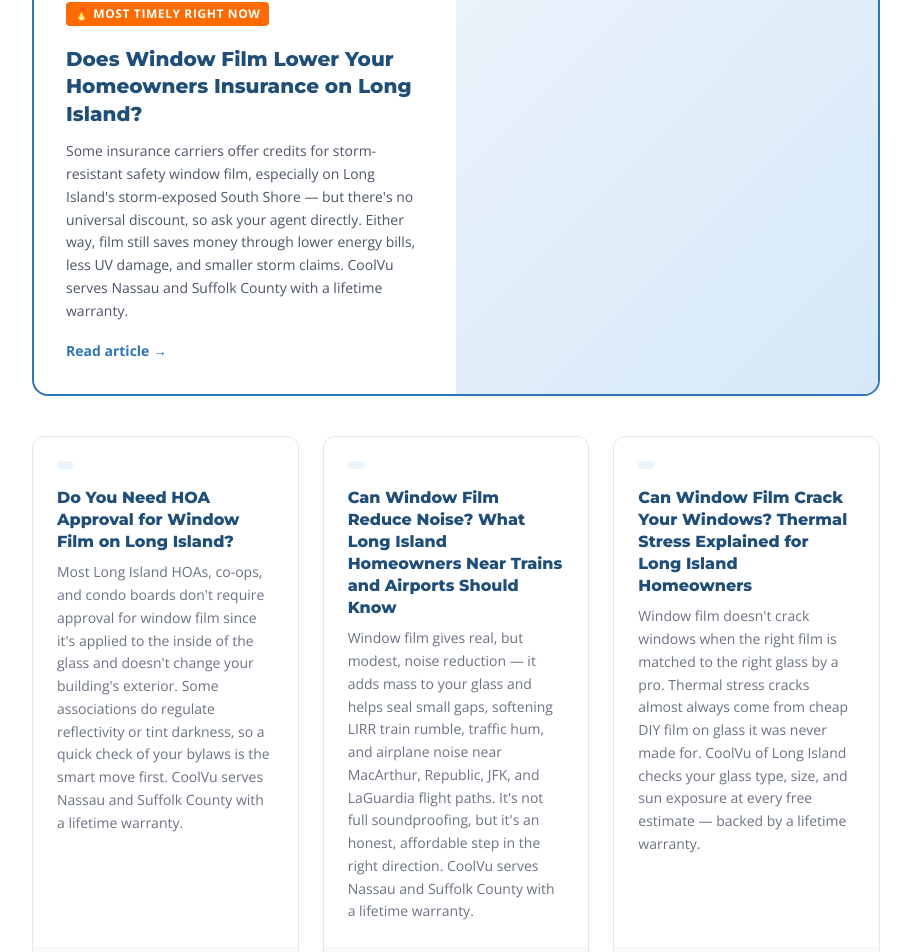
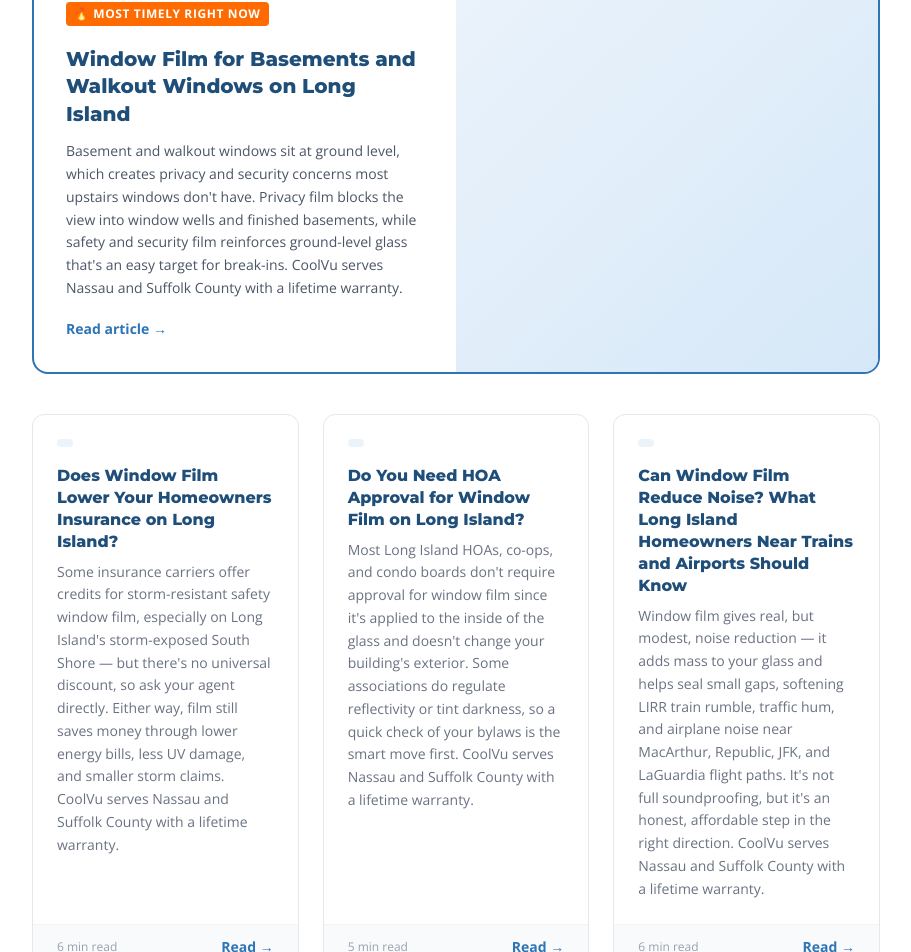
Before and after one commit to pjs8875/CoolVu, a Next.js app: page /blog in a window 1280 px wide. Shown: the part 553-1505 px from the top of the page, without its empty margins (184-1095 px from the left). Built offline with nearby package versions, Linux system fonts and the light colour scheme; no server answers.

Commit message:
Update blog index: add basement/walkout windows article

```diff
--- a/components/blog/BlogIndexPage.tsx
+++ b/components/blog/BlogIndexPage.tsx
@@ -2,6 +2,14 @@ import Link from "next/link";
 import Navbar from "@/components/Navbar";
 
 const posts = [
+  {
+    title: "Window Film for Basements and Walkout Windows on Long Island",
+    excerpt:
+      "Basement and walkout windows sit at ground level, which creates privacy and security concerns most upstairs windows don't have. Privacy film blocks the view into window wells and finished basements, while safety and security film reinforces ground-level glass that's an easy target for break-ins. CoolVu serves Nassau and Suffolk County with a lifetime warranty.",
+    date: "July 21, 2026",
+    slug: "window-film-basement-walkout-windows-long-island",
+    readTime: "6 min read",
+  },
   {
     title: "Does Window Film Lower Your Homeowners Insurance on Long Island?",
     excerpt:
```
